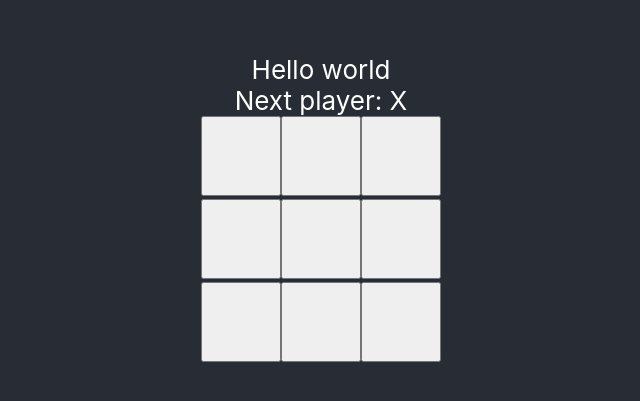
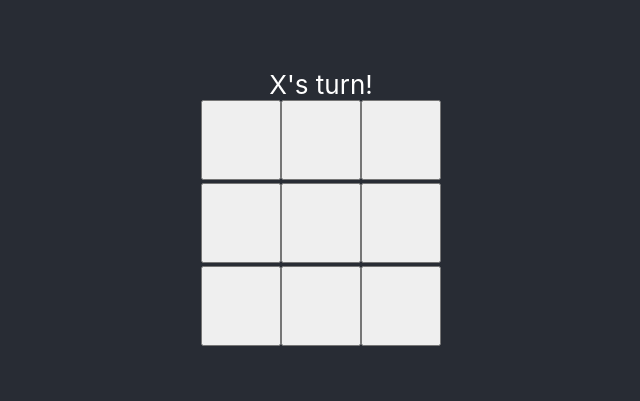
Before and after one commit to tleffert/react-starter, a React (Create React App) app: page / in a window 1280 px wide. Shown: the part 191-592 px from the top of the page, without its empty margins (319-959 px from the left). Built offline with nearby package versions, Linux system fonts and the light colour scheme.

Commit message:
Added simple player turns logic/handling

```diff
--- a/src/App.tsx
+++ b/src/App.tsx
@@ -9,9 +9,6 @@ const App: React.FC = () => {
   return (
     <div className="App">
       <header className="App-header">
-        <div>
-          Hello world
-        </div>
         <Board />
       </header>
     </div>
--- a/src/board/Board.tsx
+++ b/src/board/Board.tsx
@@ -3,23 +3,37 @@ import React, { Component } from 'react';
 import { Square } from '../square/Square';
 
 export interface BoardState {
+    // Array holding state of the selected boxes
     squares: Array<string>;
+    // Current turn number
+    turnNumber: number;
+    // Current active player taking thier turn
+    activePlayer: string;
 }
 
-// <Props, State>
+// NOTE <Props, State>
 export class Board extends Component<{}, BoardState> {
 
     constructor(props: BoardState) {
         super(props);
         this.state = {
-            squares: new Array<string>(9).fill(null)
+            squares: new Array<string>(9).fill(null),
+            turnNumber: 0,
+            activePlayer: 'X'
         }
     }
 
+    // Assigns the select square to the current active player
+    // and advances the turn state with updated active player
     assignSquare(pos: number) {
         const squares = this.state.squares.slice();
-        squares[pos] = 'X';
-        this.setState({squares: squares});
+        squares[pos] = this.state.activePlayer;
+
+        this.setState({
+            squares: squares,
+            turnNumber: this.state.turnNumber+1,
+            activePlayer: this.state.turnNumber % 2 !== 0 ? 'X' : 'O'
+        });
     }
 
     renderSquare(pos: number) {
@@ -32,11 +46,9 @@ export class Board extends Component<{}, BoardState> {
     }
 
   render() {
-    const status = 'Next player: X';
-
     return (
       <div>
-        <div className="status">{status}</div>
+        <div className="status">{this.state.activePlayer}'s turn!</div>
         <div className="board-row">
             {this.renderSquare(0)}
             {this.renderSquare(1)}
```
